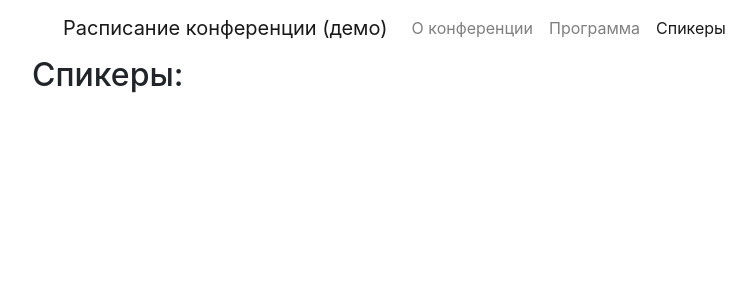
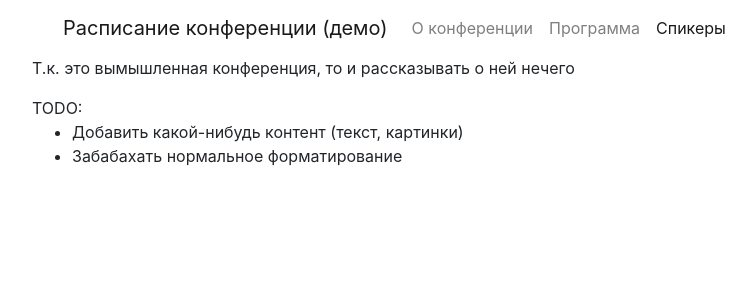
Before and after one commit to dedmagic/conference_schedule_demo, a React (Create React App) app: page / in a window 1280 px wide. Shown: the top 300 px of the page, without its empty margins (38-794 px from the left). Built offline with nearby package versions, Linux system fonts and the light colour scheme.

Commit message:
add routing

```diff
--- a/package.json
+++ b/package.json
@@ -10,6 +10,8 @@
     "react": "^17.0.1",
     "react-bootstrap": "^1.4.3",
     "react-dom": "^17.0.1",
+    "react-router": "^5.2.0",
+    "react-router-dom": "^5.2.0",
     "react-scripts": "4.0.2",
     "web-vitals": "^1.1.0"
   },
--- a/src/components/App.js
+++ b/src/components/App.js
@@ -2,6 +2,7 @@ import '../css/App.css';
 import AboutConference from './AboutConference';
 import Speakears from './Speakers';
 import TopMenu from './TopMenu';
+import { Link, Route, BrowserRouter } from 'react-router-dom';
 
 function App() {
     return (
@@ -10,8 +11,13 @@ function App() {
                 <TopMenu />
             </div>
             <div class="row">
-            {/* <AboutConference /> */}
-            <Speakears />
+                <BrowserRouter>
+                    <Link to="/"></Link>
+                    <Route exact path="/" component={AboutConference}></Route>
+
+                    <Link to="/speakers"></Link>
+                    <Route exact path="/speakers" component={Speakears}></Route>
+                </BrowserRouter>
             </div>
         </div>
     );
--- a/src/components/TopMenu.js
+++ b/src/components/TopMenu.js
@@ -10,13 +10,13 @@ class TopMenu extends React.Component {
                     <div class="collapse navbar-collapse" id="navbarSupportedContent">
                         <ul class="navbar-nav">
                             <li class="nav-item">
-                                <a class="nav-link" href="#">О конференции<span class="sr-only">(current)</span></a>
+                                <a class="nav-link" href="/">О конференции<span class="sr-only">(current)</span></a>
                             </li>
                             <li class="nav-item">
                                 <a class="nav-link" href="#">Программа</a>
                             </li>
                             <li class="nav-item active">
-                                <a class="nav-link" href="#">Спикеры</a>
+                                <a class="nav-link" href="/speakers">Спикеры</a>
                             </li>
                         </ul>
                     </div>
```
Also changed, not shown: 2 other files (tests, documents, lock files or other folders). Lines whose indentation alone changed are shown as unchanged.
